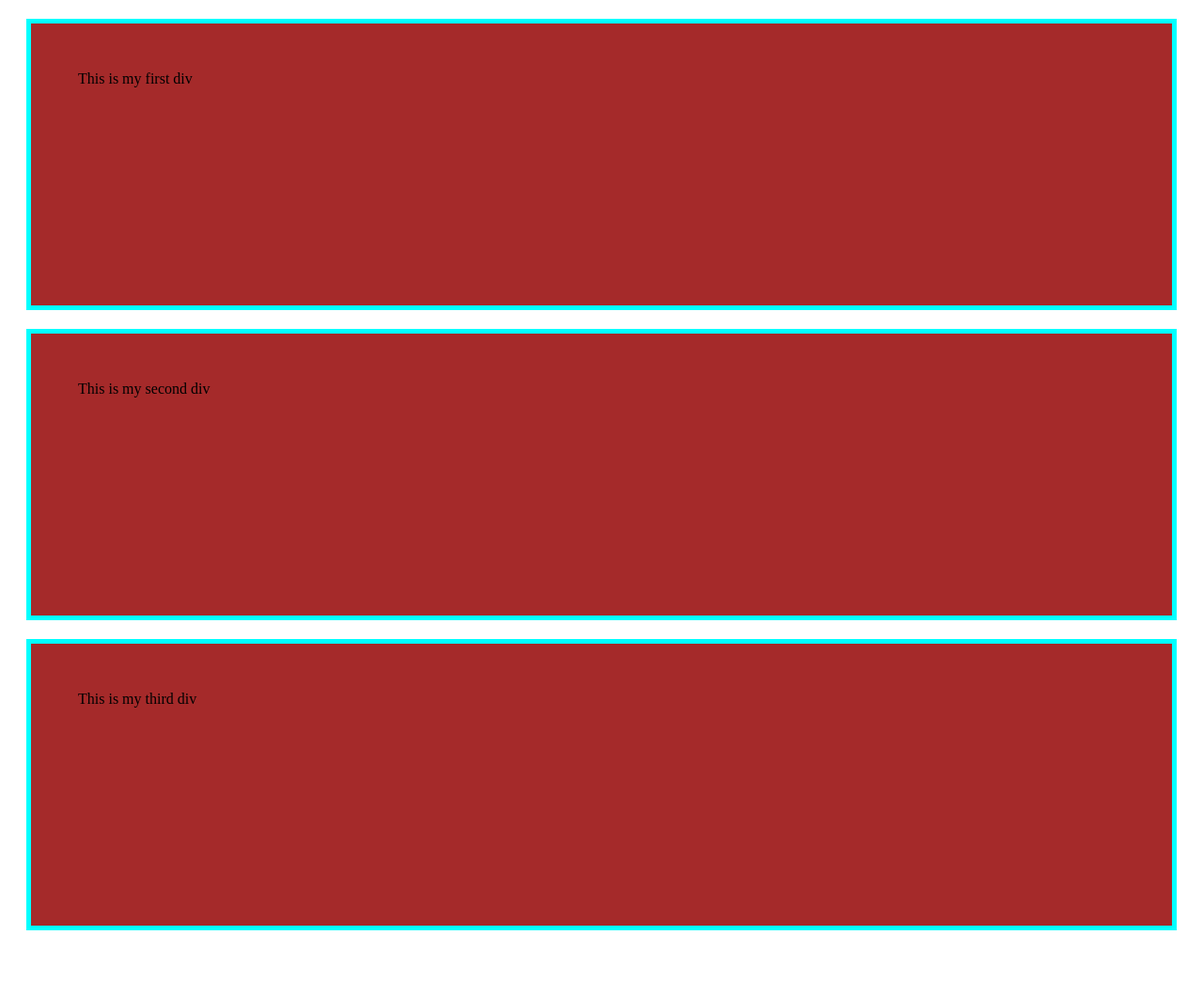
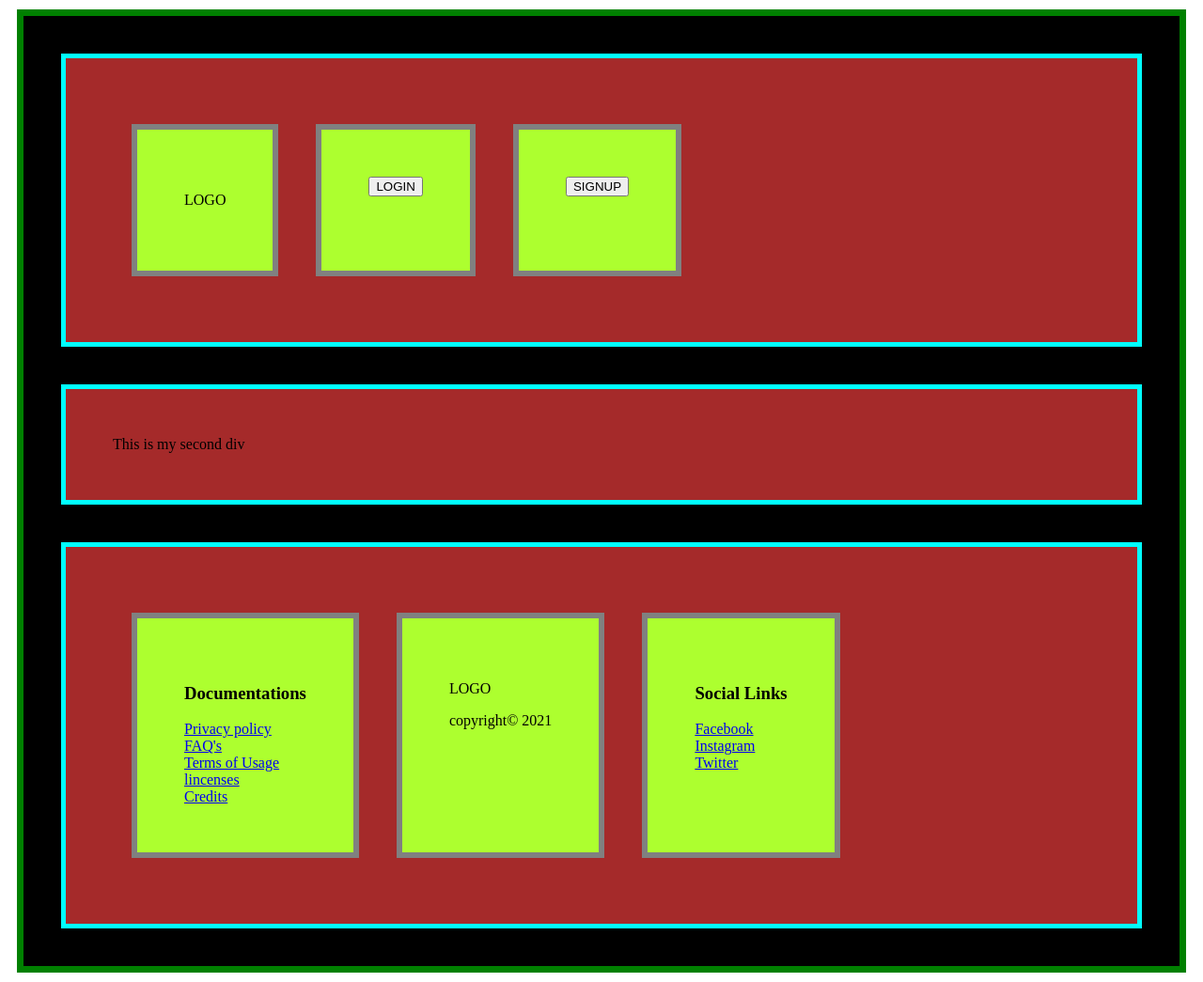
Before and after one commit to bujo-eayn/flexboxPractice, a plain HTML site: page index.htm in a window 1280 px wide. Shown: the whole page at 94% size. Before the commit the page ends 1010 px from the top, so only its background shows below. Drawn offline with Linux system fonts and the light colour scheme.

Commit message:
prac1 and style1 files introduced basic flex structure styling

```diff
--- a/index.htm
+++ b/index.htm
@@ -8,10 +8,45 @@
     <link rel="stylesheet" href="style.css">
 </head>
 <body>
-    <div class="top">This is my first div</div>
+    <div class="main">
+        <div class="top">
+            <div class="logo">
+                <p>LOGO</p>
+            </div>
 
-    <div class="body">This is my second div</div>
+            <div class="login">
+                <button>LOGIN</button>
+            </div>
 
-    <div class="foot">This is my third div</div>
+            <div class="signup">
+                <button>SIGNUP</button>
+            </div>
+        </div>
+
+        <div class="body">This is my second div</div>
+
+        <div class="foot">
+            <div class="docs">
+                <h3>Documentations</h3>
+                <a href="#">Privacy policy</a>
+                <a href="#">FAQ's</a>
+                <a href="#">Terms of Usage</a>
+                <a href="#">lincenses</a>
+                <a href="#">Credits</a>
+            </div>
+
+            <div class="logo">
+                <p>LOGO</p>
+                <p>copyright&copy; 2021</p>
+            </div>
+
+            <div class="social-links">
+                <h3>Social Links</h3>
+                <a href="www.facebook.com">Facebook</a>
+                <a href="www.instagram.com">Instagram</a>
+                <a href="www.twitter.com">Twitter</a>
+            </div>
+        </div>
+    </div>
 </body>
 </html>
--- a/style.css
+++ b/style.css
@@ -1,7 +1,39 @@
 div {
     background-color: brown;
-    height: 200px;
     padding: 50px;
     margin: 20px;
     border: 5px solid aqua;
+    box-sizing: border-box;
 }
+
+.main{
+    background-color: black;
+    padding: 20px;
+    margin: 10px;
+    border: 7px solid green;
+    display: flex;
+    flex-direction: column;
+}
+
+.top{
+    display: flex;
+
+}
+
+.logo, .login, .signup{
+    background-color: greenyellow;
+    border: 6px solid grey;
+}
+
+.foot{
+    display: flex;
+}
+
+.logo, .docs, .social-links{
+    background-color: greenyellow;
+    border: 6px solid grey;
+}
+
+.docs a, .social-links a{
+    display: block;
+}
--- /dev/null
+++ b/style1.css
@@ -0,0 +1,8 @@
+.box {
+    display: flex;
+
+  }
+
+div{
+    border: 2px solid black;
+}
```
Also changed, not shown: prac1.htm (added, +21 -0 lines).
